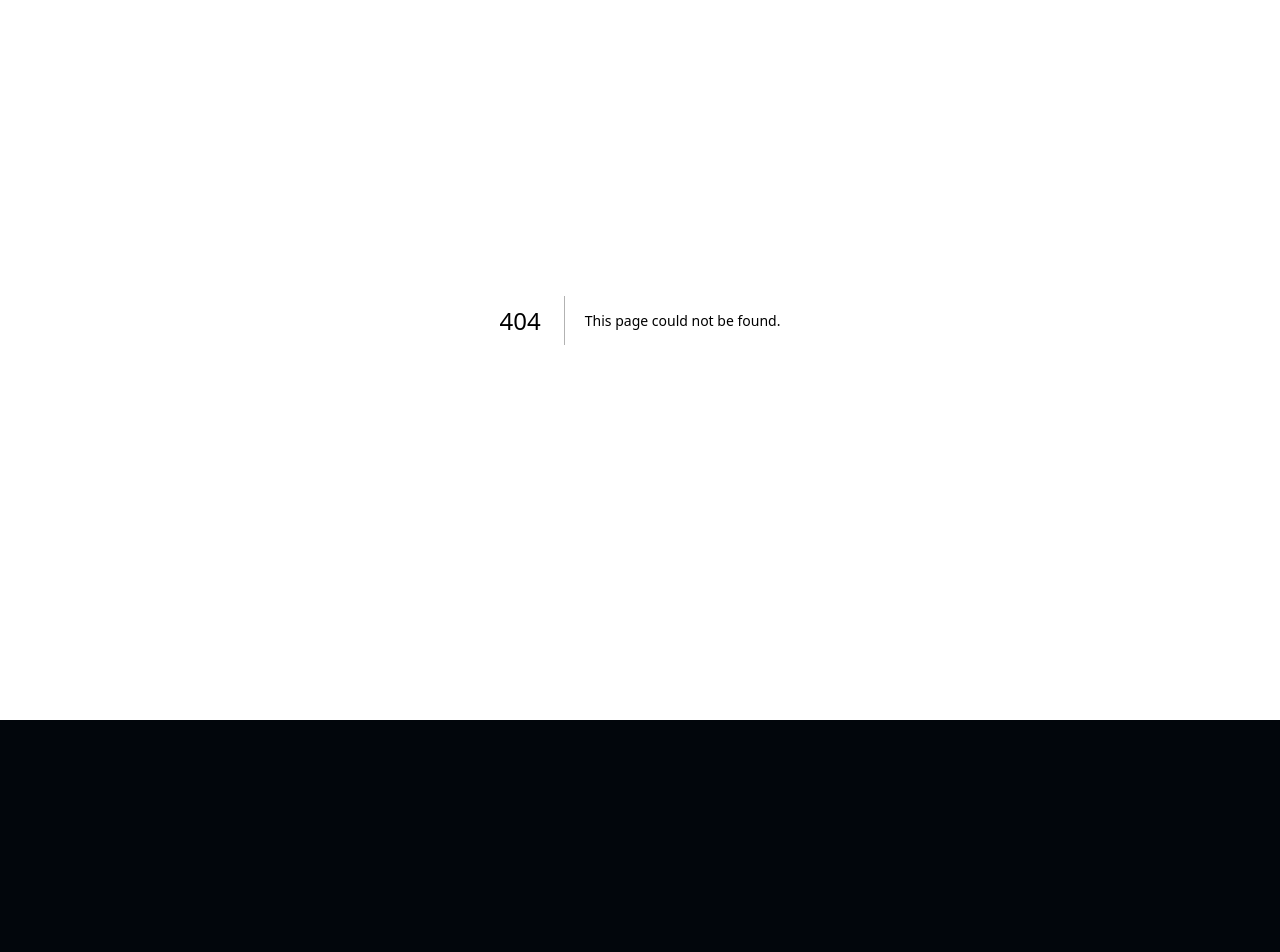
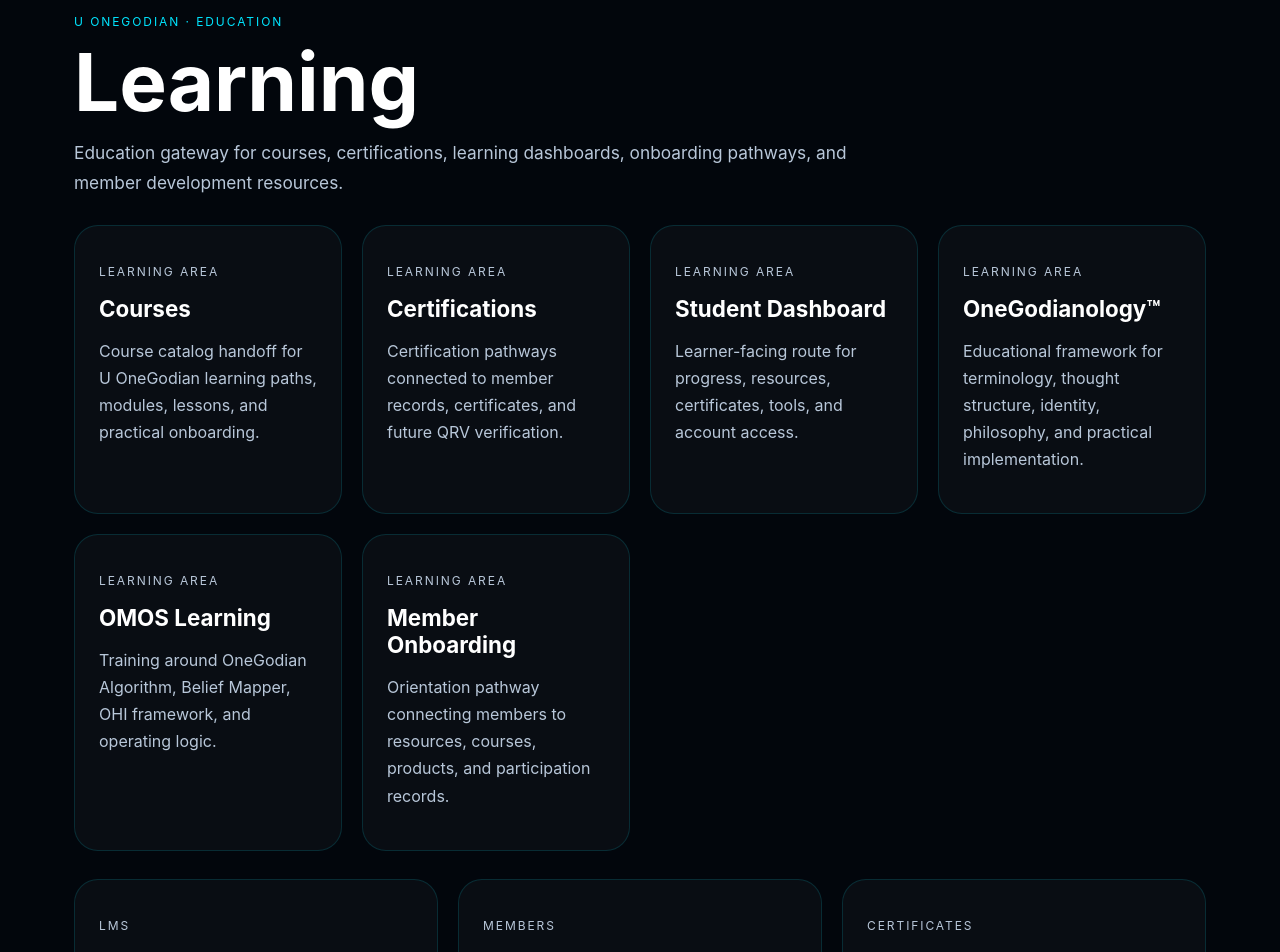
Before and after one commit to ohi-stack/onegodian-app-deploy, a Next.js app: page /learning in a window 1280 px wide. Before the commit this address had no page. Shown: the part 80-1032 px from the top of the page. Before the commit the page ends 800 px from the top, so only its background shows below. Built offline with nearby package versions, Linux system fonts and the light colour scheme.

Commit message:
Add learning frontend page

```diff
--- /dev/null
+++ b/src/app/learning/page.tsx
@@ -0,0 +1,29 @@
+const learningAreas = [
+  ['Courses', 'Course catalog handoff for U OneGodian learning paths, modules, lessons, and practical onboarding.'],
+  ['Certifications', 'Certification pathways connected to member records, certificates, and future QRV verification.'],
+  ['Student Dashboard', 'Learner-facing route for progress, resources, certificates, tools, and account access.'],
+  ['OneGodianology™', 'Educational framework for terminology, thought structure, identity, philosophy, and practical implementation.'],
+  ['OMOS Learning', 'Training around OneGodian Algorithm, Belief Mapper, OHI framework, and operating logic.'],
+  ['Member Onboarding', 'Orientation pathway connecting members to resources, courses, products, and participation records.'],
+];
+
+export default function LearningPage() {
+  return (
+    <main className="page">
+      <a href="/">← Home</a>
+      <p className="kicker">U OneGodian · Education</p>
+      <h1>Learning</h1>
+      <p className="lead">Education gateway for courses, certifications, learning dashboards, onboarding pathways, and member development resources.</p>
+      <section className="grid">
+        {learningAreas.map(([title, description]) => (
+          <article className="card" key={title}><p className="kicker">Learning Area</p><h2>{title}</h2><p>{description}</p></article>
+        ))}
+      </section>
+      <section className="grid">
+        <a className="card" href="https://u.onegodian.org"><p className="kicker">LMS</p><h2>Open U OneGodian</h2><p>Go to the education and learning infrastructure node.</p></a>
+        <a className="card" href="/members"><p className="kicker">Members</p><h2>Member Learning Access</h2><p>Connect member profiles to learning resources and certificates.</p></a>
+        <a className="card" href="/certificates"><p className="kicker">Certificates</p><h2>Learning Certificates</h2><p>Prepare learning certificates for app display and verification.</p></a>
+      </section>
+    </main>
+  );
+}
```
